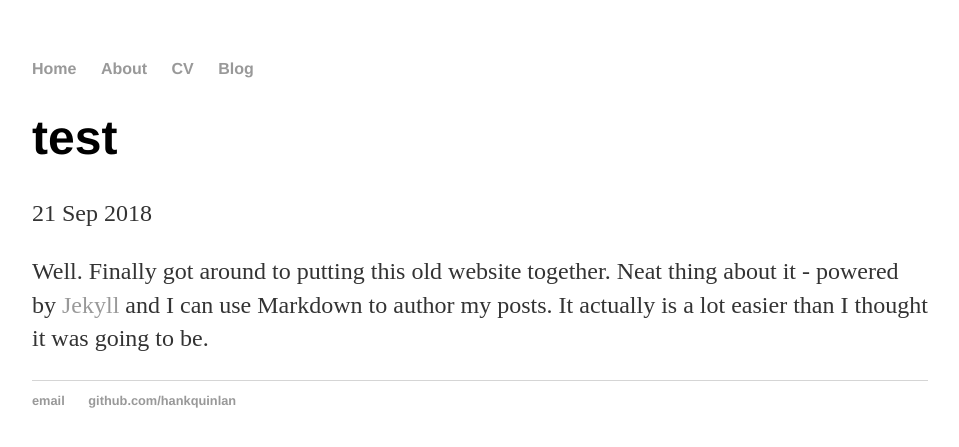
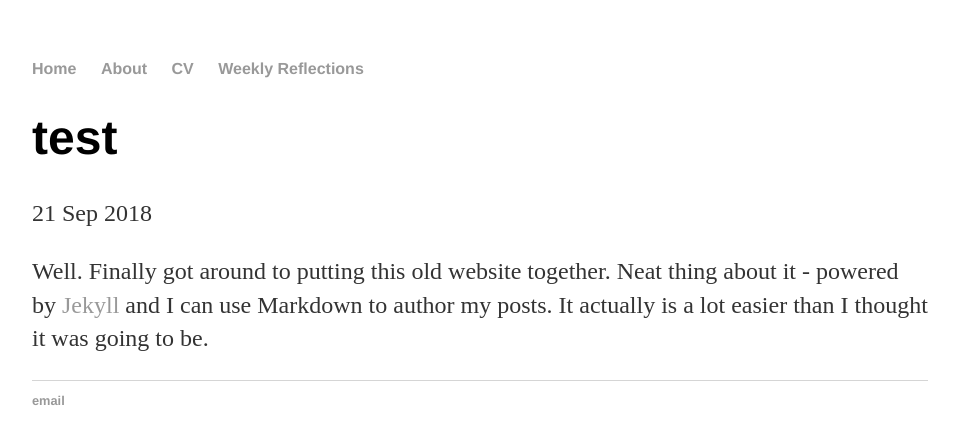
Before and after one commit to brandonv3138/brandonv3138, a Jekyll site: the page built from _posts/2018-09-21-test.md, in a window 1280 px wide. Shown: the top 447 px of the page, without its empty margins (160-1119 px from the left). Built offline with Jekyll 4.4.1, drawn with Linux system fonts in a browser that asks for light colours.

Commit message:
Update default.html

```diff
--- a/_layouts/default.html
+++ b/_layouts/default.html
@@ -11,7 +11,7 @@
 	        		<li><a href="/">Home</a></li>
 		        	<li><a href="/about">About</a></li>
 	        		<li><a href="/cv">CV</a></li>
-	        		<li><a href="/blog">Blog</a></li>
+	        		<li><a href="/blog">Weekly Reflections</a></li>
 	    		</ul>
 			</nav>
 			<div class="container">
@@ -21,8 +21,8 @@
 			</div><!-- /.container -->
 			<footer>
 	    		<ul>
-	        		<li><a href="mailto:hankquinlanhub@gmail.com">email</a></li>
-	        		<li><a href="https://github.com/hankquinlan">github.com/hankquinlan</a></li>
+	        		<li><a href="mailto:">email</a></li>
+	        		<li><a href="https://brandonv3138@afsenyc.org</a></li>
 				</ul>
 			</footer>
 		</body>
```
